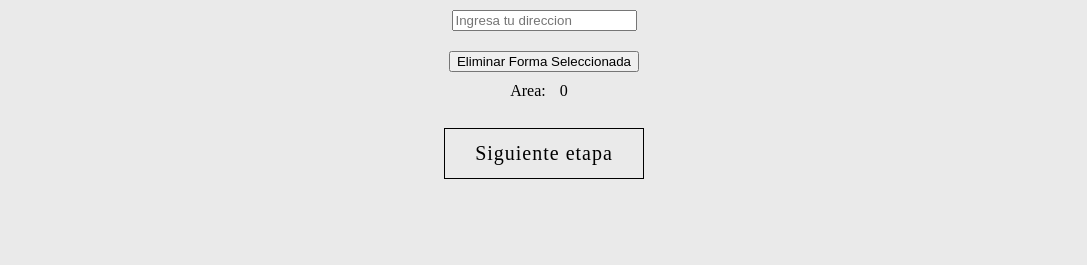
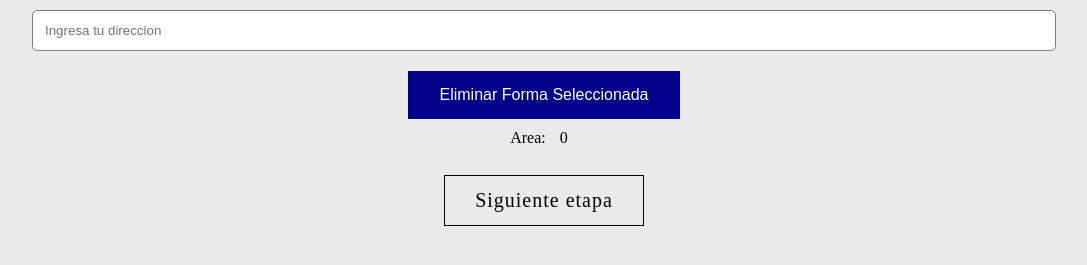
Before and after one commit to Minervatechuy/Admin-API, a Flask app: template API/Docker-Webserver/flaskServer/webserver/templates/geografica.html in a window 1280 px wide. Shown: the part 290-555 px from the top of the page, without its empty margins (96-1183 px from the left). Run offline with Flask 2, Linux system fonts and the light colour scheme; the template is opened without the code that fills it, so the values that code supplies are empty; some libraries are stand-ins or nearby versions.

Commit message:
Adding improvments to code

```diff
--- a/API/Docker-Webserver/flaskServer/webserver/api.py
+++ b/API/Docker-Webserver/flaskServer/webserver/api.py
@@ -42,7 +42,11 @@ def stripe_webhook():
             nombre = datos_de_pago['customer_details']['name']
             email = datos_de_pago['customer_details']['email']
             new_token = functionsDB.doStoredProcedure("comprar_token", [])[0][0][0]
-            send_mail(f"Gracias {nombre}!<br/>Compra correcta. A continuación el token de activación:<br/><br/><b><i>{new_token}</i></b><br/><br/>Equipo MinervaTech", "Licencia Simulador", email)
+            send_mail(f"Gracias {nombre}!<br/>Compra correcta. A continuación el token de activación:<br/><br/><b><i>{new_token}</i></b><br/><br/>"
+          f"Equipo MinervaTech<br/>"
+          f"Para cualquier consulta, no dudes en ponerte en contacto con nuestro equipo de soporte:<br/>"
+          f"Soporte técnico: soporte@minervatech.uy<br/>"
+          f"WhatsApp: +59895738995", "Licencia Simulador", email)
         except Exception as e:
             log(e)
 
@@ -1990,10 +1994,10 @@ def show_etapa(posicion=None, direccion_url=None, n_presupuesto=None, tipo_ant=N
         email= tipo_ant
         telefono= valor_ant
         try:
-            resultado_final= eval(generar_presupuesto(formula, token, n_presupuesto))
+            resultado_final= round(eval(generar_presupuesto(formula, token, n_presupuesto)))
             resultado_mes,promedio_mensual = get_monthly_average(formula, token, n_presupuesto, resultado_final)
-            writeLog("error", f"Stage values not found for id_stage: {resultado_mes}", "", "", "", True)
-            writeLog("error", f"Stage values not found for id_stage: {promedio_mensual}", "", "", "", True)
+            writeLog("resultado_mes", f"resultado_mes: {resultado_mes}", "", "", "", True)
+            writeLog("promedio_mensual", f"promedio_mensual: {promedio_mensual}", "", "", "", True)
         except RuntimeError:
             return render_template("error.html")
         functionsDB.doStoredProcedure("update_presupuesto_resultado", [resultado_final, n_presupuesto])
--- a/API/Docker-Webserver/flaskServer/webserver/static/css/portada.css
+++ b/API/Docker-Webserver/flaskServer/webserver/static/css/portada.css
@@ -4,7 +4,7 @@
 body {
 margin:0;
 padding:0;
-background-color:#292929;
+background-color:#fff;
 /*font-family: 'Montserrat', sans-serif;*/
 }
 .wrapper-div{
--- a/API/Docker-Webserver/flaskServer/webserver/static/css/style.css
+++ b/API/Docker-Webserver/flaskServer/webserver/static/css/style.css
@@ -6,6 +6,23 @@ body {
 	padding-right: 0px !important;
 	background-color:#eaeaea;
 }
+
+input[type=text],input[type=email] {
+	width: 100%;
+	padding:12px;
+	border-radius: 5px; border: 1px solid grey;
+  }
+
+#borrar {
+	background-color: darkblue;
+	border: none;
+	color: white;
+	padding: 15px 32px;
+	text-align: center;
+	text-decoration: none;
+	display: inline-block;
+	font-size: 16px;
+  }
 
 #page {
 	overflow:hidden !important;
--- a/API/Docker-Webserver/flaskServer/webserver/templates/base_template.html
+++ b/API/Docker-Webserver/flaskServer/webserver/templates/base_template.html
@@ -2,5 +2,4 @@
 <link rel="stylesheet" href='https://api.minervatech.uy/static/css/style.css'/>
 <script type="text/javascript" src="https://api.minervatech.uy/static/js/auto-complete.js"></script>
 <script type="text/javascript" src="https://api.minervatech.uy/static/js/validations.js"></script>
-<script type="text/javascript" src="https://api.minervatech.uy/static/js/maps.js"></script>
 {% endblock %}
--- a/API/Docker-Webserver/flaskServer/webserver/templates/etapaFinal.html
+++ b/API/Docker-Webserver/flaskServer/webserver/templates/etapaFinal.html
@@ -22,7 +22,7 @@
         <div id="div-subtitulo-5" class="subtitulo">
             {% if resultado_mes|float > 0 and promedio_mensual|float > 0 %}
                 <h3>
-                    Amortizará su compra en <strong>${{ resultado_mes }}</strong> meses y ahorra por mes <strong>${{ promedio_mensual }}</strong>
+                    Amortizará su compra en <strong>{{ resultado_mes }}</strong> meses y ahorra por mes <strong>${{ promedio_mensual }}</strong>
                 </h3>
             {% endif %}
         </div>
--- a/API/Docker-Webserver/flaskServer/webserver/templates/geografica.html
+++ b/API/Docker-Webserver/flaskServer/webserver/templates/geografica.html
@@ -32,7 +32,7 @@
 			<input type="hidden" name="tipo_ant" id="tipo_ant_geo" value="geografica"/>
 		</div>
 		<br>
-		<button type="button" class="slide" id="button-siguiente" onclick='{{funcion_sig}}({{posicion}}+1)'>
+		<button type="button" class="slide" id="button-siguiente" onclick='APIrequest({{posicion}}+1)'>
 			<div>Siguiente etapa</div>
 			<i class="icon-arrow-right"></i>
 		</button>
--- a/API/Docker-Webserver/flaskServer/webserver/templates/intervalos.html
+++ b/API/Docker-Webserver/flaskServer/webserver/templates/intervalos.html
@@ -16,7 +16,7 @@
 			oninput="valor_ant.value = consumo.value"
 			onchange="updateSlider(this.value)">
 				<h4>
-					<output id="valor_ant" name="valor_ant">{{valor_inicial}}</output> $
+					<output id="valor_ant" name="valor_ant">{{valor_inicial}}</output>
 				</h4>
 				<input type="hidden" name="n_presupuesto" id="n_presupuesto" value="{{n_presupuesto}}"/>
 			<input type="hidden" name="tipo_ant" id="tipo_ant" value="intervalos"/>
```
Also changed, not shown: API/Docker-Webserver/flaskServer/webserver/utils.py (+8 -8 lines), API/Docker-Webserver/flaskServer/webserver/model/functionsDB.py (line endings or trailing spaces), API/Docker-Webserver/flaskServer/webserver/static/js/maps.js (line endings or trailing spaces), API/Docker-Webserver/flaskServer/webserver/static/js/portada.js (line endings or trailing spaces), API/Docker-Webserver/flaskServer/webserver/templates/opciones.html (line endings or trailing spaces), Web/www/dist/js/drag&drop.js (added), 6 other files.
